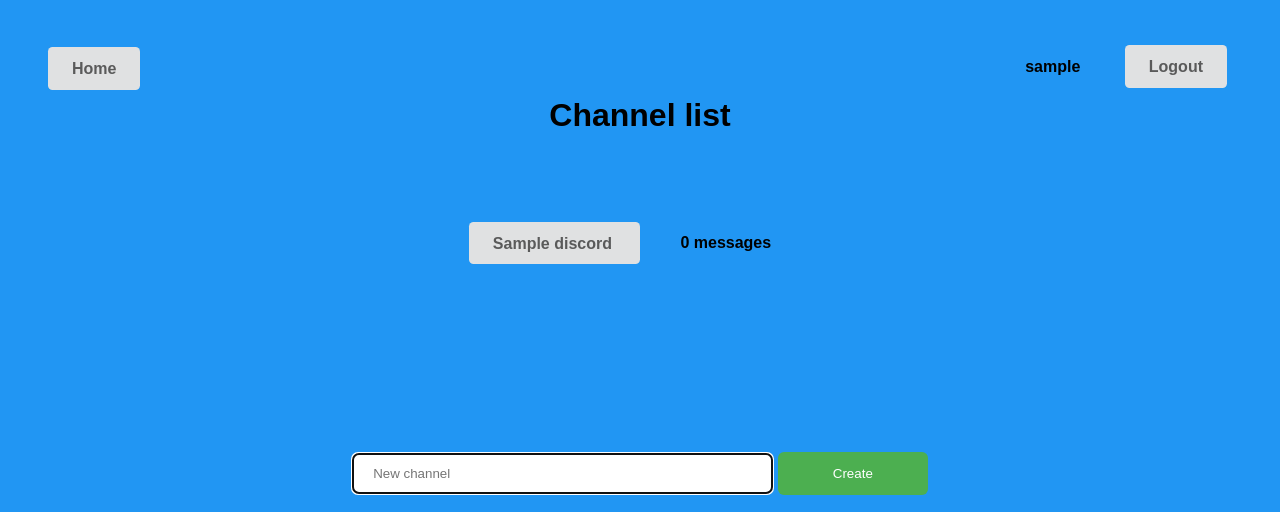
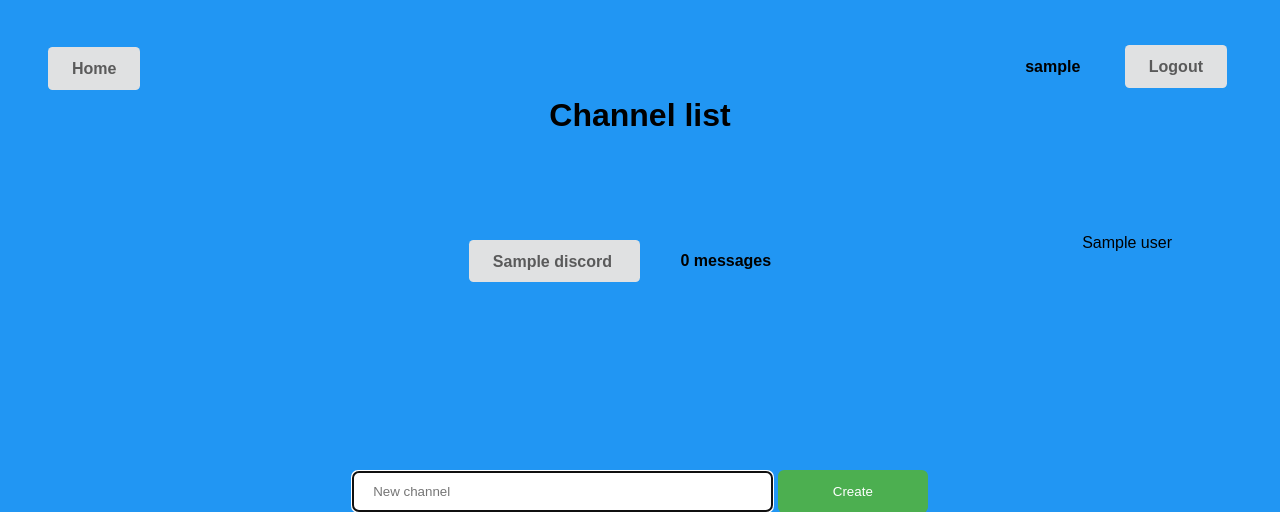
Before and after one commit to pacome35220/my_chat, a Node server app: template views/list.ejs in a window 1280 px wide. Shown: the top 512 px of the page. Run offline with Node 20, Linux system fonts and the light colour scheme; the template is opened without the code that fills it: most values are stand-ins (such as "Sample title", 1, 10 or a date in 2020).

Commit message:
change css on /list + show users list

```diff
--- a/routes/index.js
+++ b/routes/index.js
@@ -15,6 +15,7 @@
 		if (discord.users.indexOf(user) == -1)
 			discord.add_user(user);
 		req.session.user = user;
+		console.log(discord.users);
 		res.redirect("/list");
 	} else
 		res.redirect('/');
--- a/routes/list.js
+++ b/routes/list.js
@@ -6,9 +6,9 @@
 var checkSignIn = discord.checkSignIn;
 
 router.get('/', checkSignIn, function(req, res) {
-	console.log(discord.users);
 	res.render('list.ejs', {
 		discord: discord.discord,
+		users: discord.users,
 		username: req.session.user
 	});
 });
--- a/views/channel.ejs
+++ b/views/channel.ejs
@@ -29,8 +29,7 @@
 		<%= channel %>
 	</h1>
 
-	<section id="zone_chat">
-	</section>
+	<section id="zone_chat"></section>
 
 	<form id="chat_form">
 		<input type="text" name="message" id="message" placeholder="Type here..." size="240" autocomplete="off" autofocus />
--- a/views/list.ejs
+++ b/views/list.ejs
@@ -18,8 +18,16 @@
 		<span> <%= username %> </span>
 		<a href="/logout"> Logout </a>
 	</div>
+	<h1>Channel list</h1>
 
-	<h1>Channel list</h1>
+	<div id="user_list">
+		<% for (var i = 0; i < users.length; i++) { %>
+			<a>
+				<%= users[i] %>
+			</a><br>
+			<% }; %>
+	</div>
+
 	<% for (var i = 0; i < discord.length; i++) { %>
 		<div class="channel_list link_button">
 			<a href="<%=discord[i].channel_name%>">
@@ -28,7 +36,6 @@
 			<span> <%= discord[i].history.length - 1 %> messages </span>
 		</div>
 		<% }; %>
-
 			<form id="new_channel" action="/list" method="post">
 				<input type="text" name="new_channel" placeholder="New channel" size="25" autocomplete="off" autofocus required />
 				<input type="submit" value="Create" />
--- a/views/style/channel.css
+++ b/views/style/channel.css
@@ -27,6 +27,7 @@
 #chat_form input {
 	position: fixed;
 	border: 10px solid #000;
+	margin-left: -10px;
 	font-size: 130%;
 	padding: 40px 0 40px 20px;
 	outline: none;
--- a/views/style/list.css
+++ b/views/style/list.css
@@ -20,7 +20,16 @@
 
 .channel_list.link_button {
 	text-align: center;
-	margin-bottom: 20px;
+	margin-bottom: 40px;
+}
+
+#user_list {
+	text-align: right;
+	margin: 100px 100px 0 0;
+	list-style-type: none;
+}
+
+#user_list li {
 }
 
 #new_channel {
```
Also changed, not shown: views/channel.js (+5 -5 lines).
